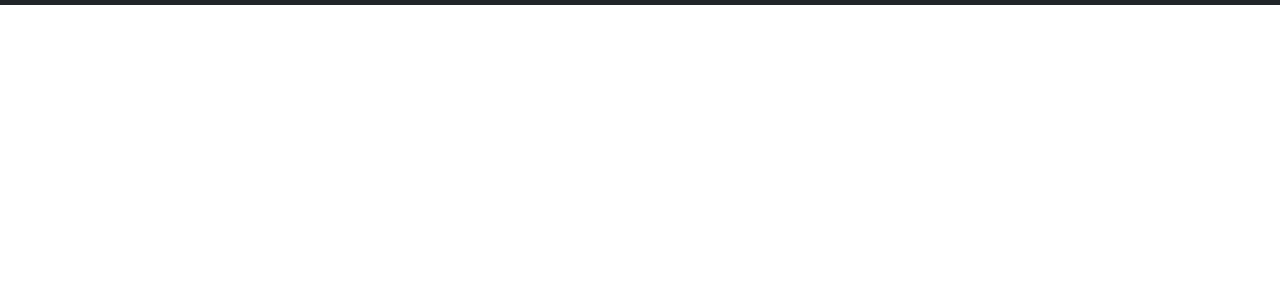
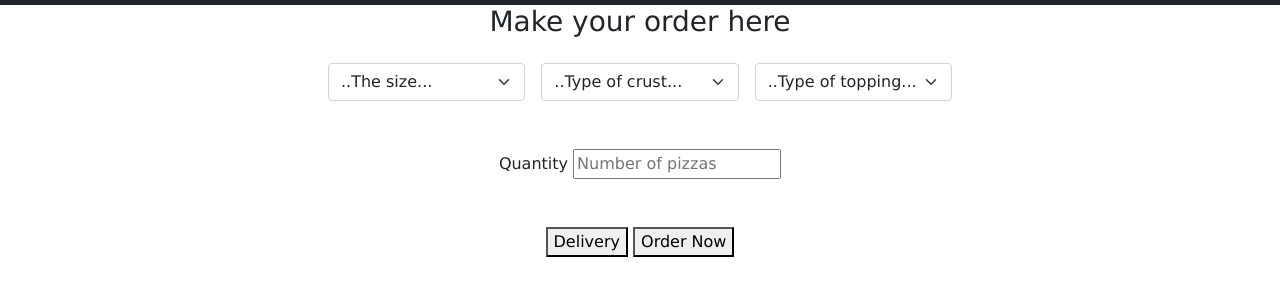
Before and after one commit to gladys-gg/pizza-world, a plain HTML site: page index.html in a window 1280 px wide. Shown: the part 51-346 px from the top of the page. Drawn offline with nearby package versions, Linux system fonts and the light colour scheme.

Commit message:
index.html: Added the make order form

```diff
--- a/index.html
+++ b/index.html
@@ -33,7 +33,62 @@
             </ul>
           </div>
         </div>
-      </nav>
+    </nav>
+
+
+      <!--order form and make an order part-->
+    <div id="order">
+      <h3>Make your order here</h3>
+        <form action="">
+        <div class="row g-3 pizzaorder">
+          <div class="col-md-4">
+            <select id="size" class="form-select">
+              <option disabled selected>..The size...</option>
+              <option>Small</option>
+              <option>Medium</option>
+              <option>Large</option>
+            </select>
+          </div>
+          <div class="col-md-4">
+            <select id="size" class="form-select">
+              <option disabled selected>..Type of crust...</option>
+              <option>Crispy</option>
+              <option>Stuffed</option>
+              <option>Gluten-free</option>
+              <option>Flat Bread Crust</option>
+              <option>Thin Crust</option>
+              <option>Cheese Crust </option>
+              <option>Thick Crust </option>
+            </select>
+          </div>
+        <div class="col-md-4">
+          <select id="size" class="form-select">
+            <option disabled selected>..Type of topping...</option>
+            <option>Chicken Hawaiian</option>
+            <option>Meat Deluxe</option>
+            <option>Roast Veg & Feta</option>
+            <option>Spicy Boerewors</option>
+            <option>Chicken & Beef Pepperoni</option>
+            <option>Cheese Burger </option>
+            <option>Tomato And Basil </option>
+          </select>
+          </div>
+        </div>
+        <br><br>
+
+        <div class="form-group">
+          <label for="quantity"><span></span>Quantity</label>
+          <input type="number" id="qty" placeholder="Number of pizzas" min="1" required>
+        </div>
+
+        <br><br>
+        <button type="button in-line">Delivery</button>
+        <button type="submit in-line">Order Now</button>
+
+      </form>
+
+    </div>
+
 
 
 
```
